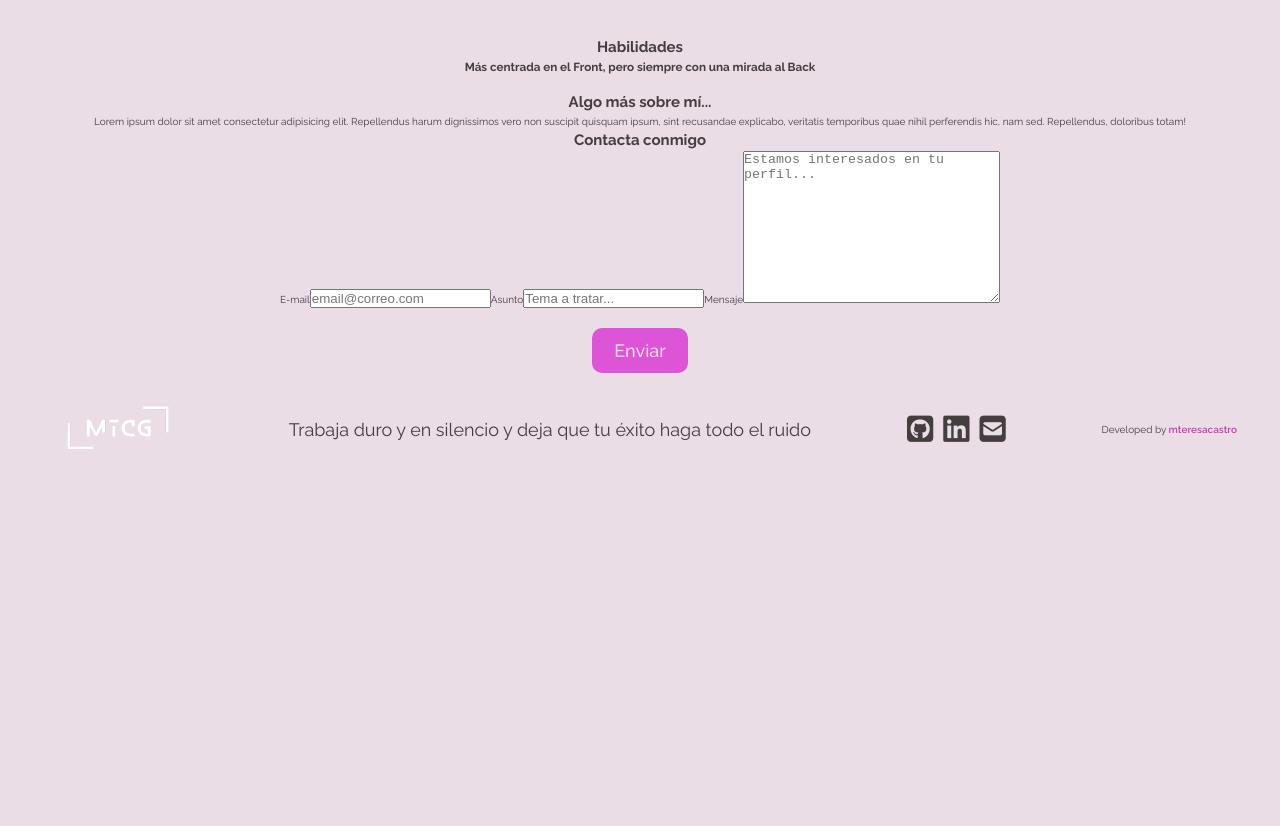
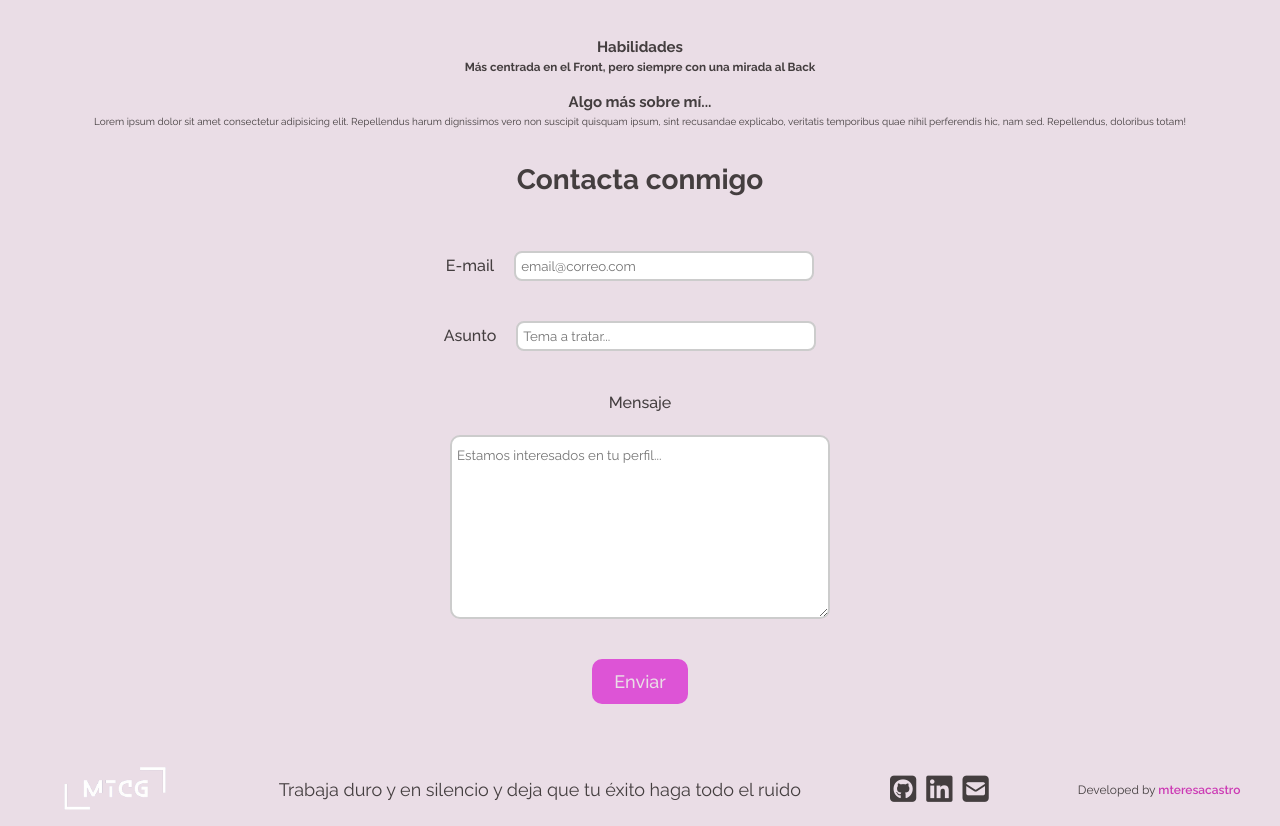
Before and after one commit to mteresacastro/My-Portfolio, a React (Vite) app: page / in a window 1280 px wide. Shown: the part 1100-1926 px from the top of the page. Before the commit the page ends 1566 px from the top, so only its background shows below. Built offline with nearby package versions, Linux system fonts and the light colour scheme.

Commit message:
add style form

```diff
--- a/src/components/App.jsx
+++ b/src/components/App.jsx
@@ -3,6 +3,7 @@ import { useState } from 'react';
 import Header from './Header';
 import IntroSection from './IntroSection';
 import Footer from './Footer';
+import MainContact from './MainContact';
 
 function App() {
   const [menuShow, setMenuShow] = useState(false);
@@ -59,18 +60,7 @@ function App() {
           <h2>Algo más sobre mí...</h2>
           <p>Lorem ipsum dolor sit amet consectetur adipisicing elit. Repellendus harum dignissimos vero non suscipit quisquam ipsum, sint recusandae explicabo, veritatis temporibus quae nihil perferendis hic, nam sed. Repellendus, doloribus totam!</p>
         </section>
-        <section className="mainContact" id="mainContact">
-          <h2>Contacta conmigo</h2>
-          <form action="https://formsubmit.co/m.teresacastrogonzalez@gmail.com" method="POST">
-            <label htmlFor="email">E-mail</label>
-            <input name="email" id="email" type="text" placeholder="email@correo.com" />
-            <label htmlFor="subject">Asunto</label>
-            <input name="subject" id="subject" type="text" placeholder="Tema a tratar..." />
-            <label htmlFor="contact">Mensaje</label>
-            <textarea name="contact" id="" cols="30" rows="10" placeholder="Estamos interesados en tu perfil..."></textarea>
-            <div><button type="submit">Enviar</button></div>
-          </form>
-        </section>
+        <MainContact />
       </main>
       <Footer />
     </div >
--- /dev/null
+++ b/src/components/MainContact.jsx
@@ -0,0 +1,29 @@
+import '../styles/mainContact.scss';
+
+import milogo from '../../src/assets/miLogoMorado.png'
+
+function MainContact() {
+
+    return (
+        <section className="mainContact" id="mainContact">
+            <h2 className="mainContact__h2">Contacta conmigo</h2>
+            <form className="mainContact__form" action="https://formsubmit.co/m.teresacastrogonzalez@gmail.com" method="POST">
+                <label className="mainContact__form--label" htmlFor="email">E-mail
+                    <input className="mainContact__form--input" name="email" id="email" type="text" placeholder="email@correo.com" />
+                </label>
+
+                <label className="mainContact__form--label" htmlFor="subject">Asunto
+                    <input className="mainContact__form--input" name="subject" id="subject" type="text" placeholder="Tema a tratar..." />
+                </label>
+
+                <label className="mainContact__form--label textarea" htmlFor="contact">Mensaje
+                    <textarea className="mainContact__form--textarea" name="contact" id="contact" cols="30" rows="10" placeholder="Estamos interesados en tu perfil..." type="text"></textarea>
+                </label>
+
+                <button type="submit">Enviar</button>
+            </form>
+        </section>
+    );
+}
+
+export default MainContact;
--- a/src/index.css
+++ b/src/index.css
@@ -4,6 +4,7 @@
   font-weight: 400;
   color: rgba(43, 38, 38, 0.87);
   background-color: #eadde6;
+  scroll-behavior: smooth;
 }
 
 a {
@@ -46,3 +47,6 @@ button:hover {
   background-color: #c146b2;
   color: #09022a;
 }
+ul{
+  list-style: none;
+}
--- a/src/styles/footer.scss
+++ b/src/styles/footer.scss
@@ -23,7 +23,7 @@
     &__by{
         font-size: 1rem;
         @media all and (min-width:768px){
-            font-size: 1.2;
+            font-size: 1.2rem;
         }
         &--span{
             color: #cc39b4;
--- /dev/null
+++ b/src/styles/mainContact.scss
@@ -0,0 +1,52 @@
+.mainContact{
+    font-weight: 500;
+    margin: 3rem;
+    &__h2{
+        font-size: 2.8rem;
+        margin: 3rem;
+    }
+    &__form{
+        display: flex;
+        flex-direction: column;
+        justify-content: flex-start;
+        align-items: center;
+        font-size: 1.6rem;
+        &--input{
+            margin: 2rem;
+            width: 30rem;
+            height: 3rem;
+            padding: 1rem 0.5rem;
+            border-radius: 8px;
+            font-family: 'Raleway', sans-serif;
+            border: 2px solid  #ccc;
+            -webkit-transition: 0.8s;
+            transition: 0.8s;
+            outline: none;
+        }
+        &--input[type=text]:focus{
+                border: 2px solid #cc39b4;
+            }
+
+        &--textarea{
+            margin: 2rem;
+            width: 38rem;
+            height: auto;
+            padding: 1rem 0.5rem;
+            border-radius: 10px;
+            border: 2px solid #ccc;
+            font-family: 'Raleway', sans-serif;
+            -webkit-transition: 0.8s;
+            transition: 0.8s;
+            outline: none;
+        }
+        &--textarea[type=text]:focus{
+            border: 2px solid #cc39b4;
+        }
+    }
+}
+
+.textarea{
+    display: flex;
+    flex-direction: column;
+    margin-top: 2rem;
+}
```
Also changed, not shown: src/styles/header.scss (line endings or trailing spaces).
